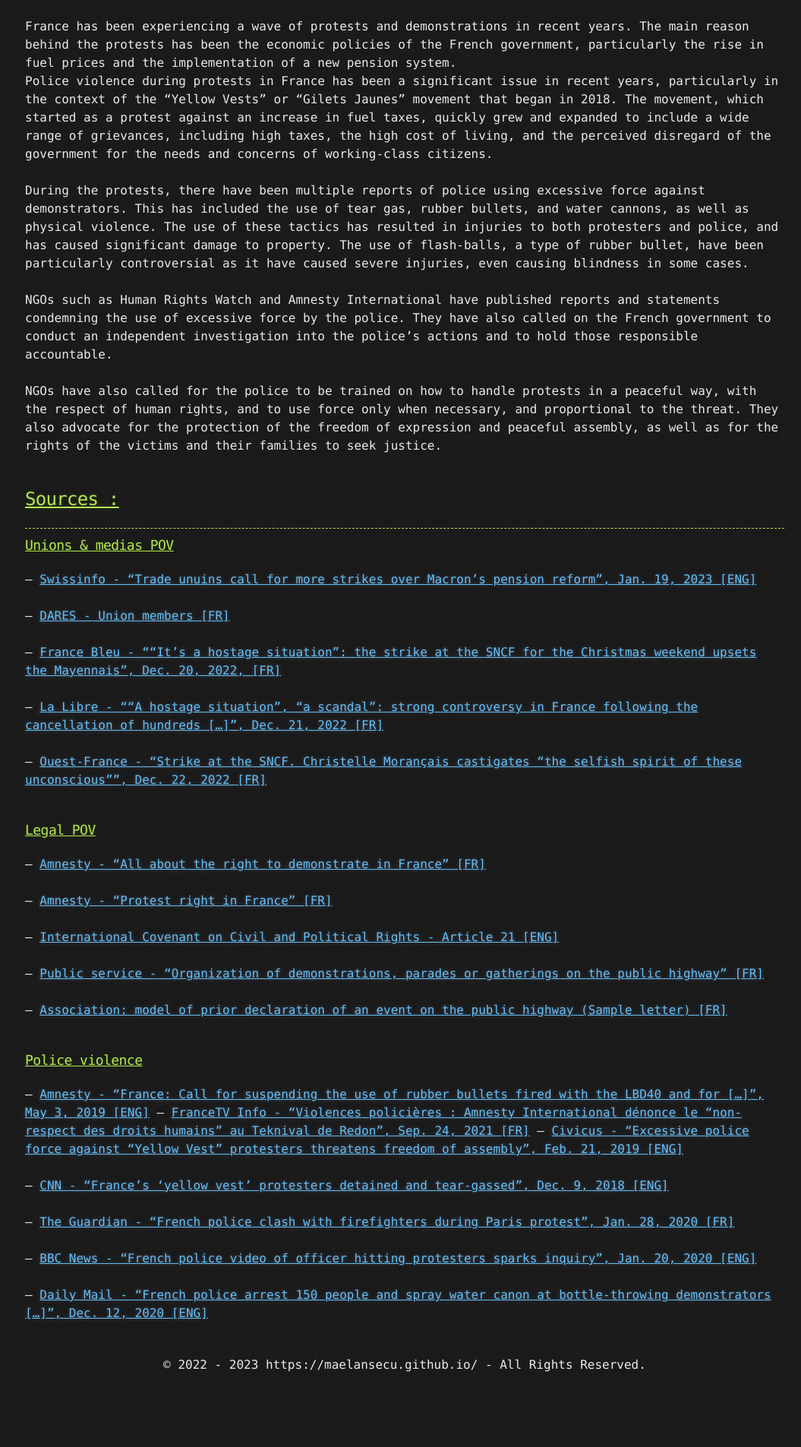
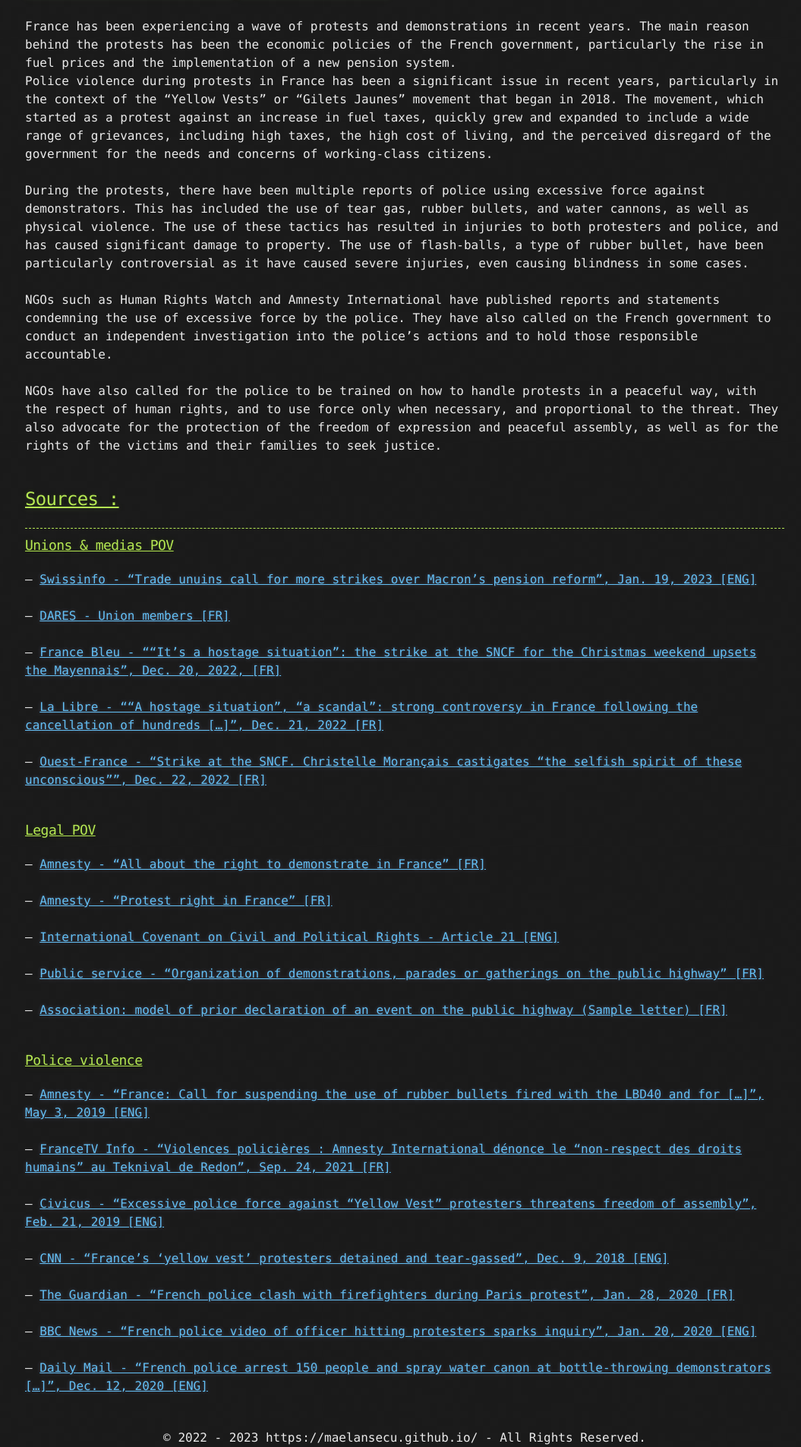
Before and after one commit to maelansecu/maelansecu.github.io, a Jekyll site: the page built from articles/how_do_french_protesters.md, in a window 1280 px wide. Shown: the part 2078-3983 px from the top of the page at 76% size, without its empty margins (107-1162 px from the left). Built offline with Jekyll 4.4.1, drawn with Linux system fonts in a browser that asks for light colours; our own code applies the rules of GitHub Pages for plain Markdown files; before the commit the page ends 3887 px from its top, so only the background shows below that.

```diff
--- a/articles/how_do_french_protesters.md
+++ b/articles/how_do_french_protesters.md
@@ -88,8 +88,8 @@ NGOs have also called for the police to be trained on how to handle protests in
 
 ### <ins> Police violence </ins>
 
--- [Amnesty - "France: Call for suspending the use of rubber bullets fired with the LBD40 and for [...]", May 3, 2019 [ENG]](https://www.amnesty.org/en/documents/eur21/0304/2019/en/)
--- [FranceTV Info - "Violences policières : Amnesty International dénonce le "non-respect des droits humains" au Teknival de Redon", Sep. 24, 2021 [FR]](https://www.francetvinfo.fr/faits-divers/police/violences-policieres/violences-policieres-amnesty-international-denonce-le-non-respect-des-droits-humains-au-teknival-de-redon_4770597.html)
+-- [Amnesty - "France: Call for suspending the use of rubber bullets fired with the LBD40 and for [...]", May 3, 2019 [ENG]](https://www.amnesty.org/en/documents/eur21/0304/2019/en/)<br><br>
+-- [FranceTV Info - "Violences policières : Amnesty International dénonce le "non-respect des droits humains" au Teknival de Redon", Sep. 24, 2021 [FR]](https://www.francetvinfo.fr/faits-divers/police/violences-policieres/violences-policieres-amnesty-international-denonce-le-non-respect-des-droits-humains-au-teknival-de-redon_4770597.html)<br><br>
 -- [Civicus - "Excessive police force against "Yellow Vest" protesters threatens freedom of assembly", Feb. 21, 2019 [ENG]](https://monitor.civicus.org/updates/2019/02/21/excessive-police-force-against-yellowvest-protesters-threatens-freedom-of-assembly/)<br><br>
 -- [CNN - "France’s ‘yellow vest’ protesters detained and tear-gassed", Dec. 9, 2018 [ENG]](https://edition.cnn.com/2018/12/08/europe/france-protests-paris-intl/index.html)<br><br>
 -- [The Guardian - "French police clash with firefighters during Paris protest", Jan. 28, 2020 [FR]](https://www.theguardian.com/world/2020/jan/28/french-police-clash-with-firefighters-during-paris-protest)<br><br>
```
